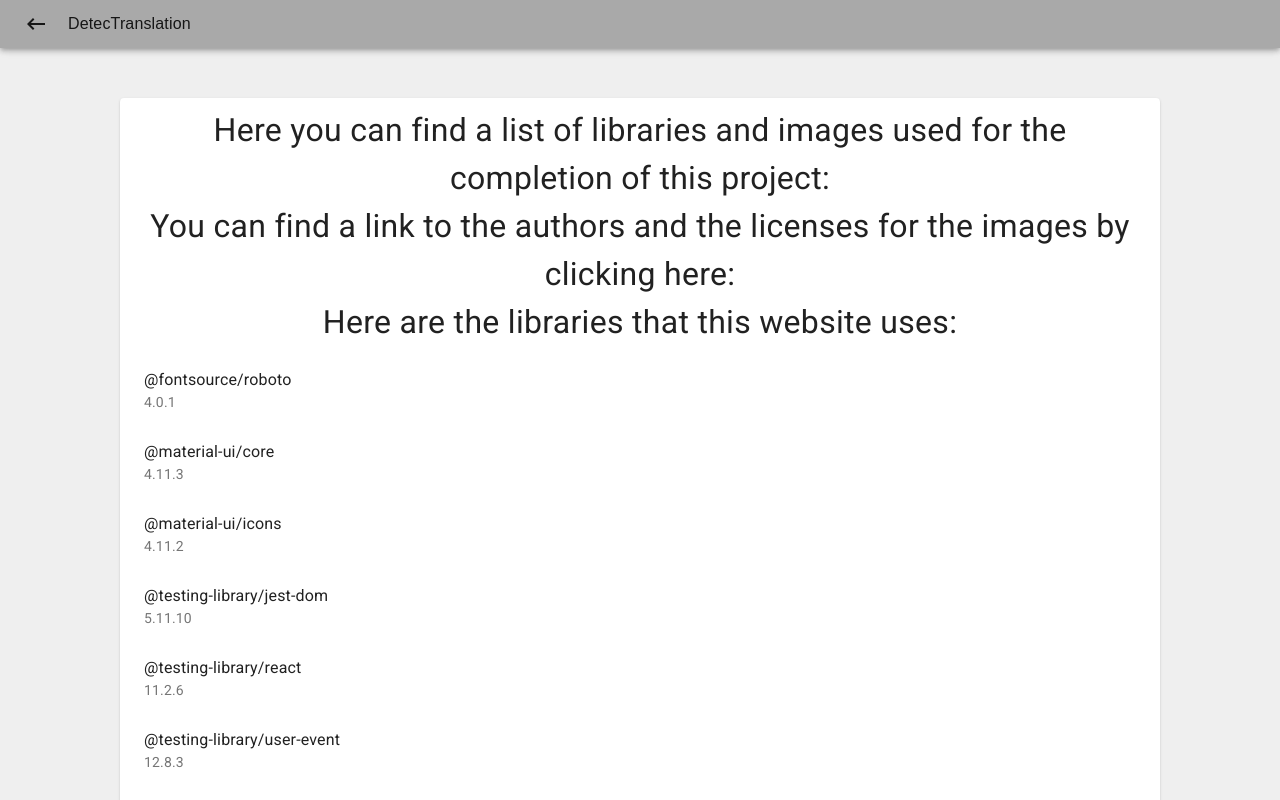
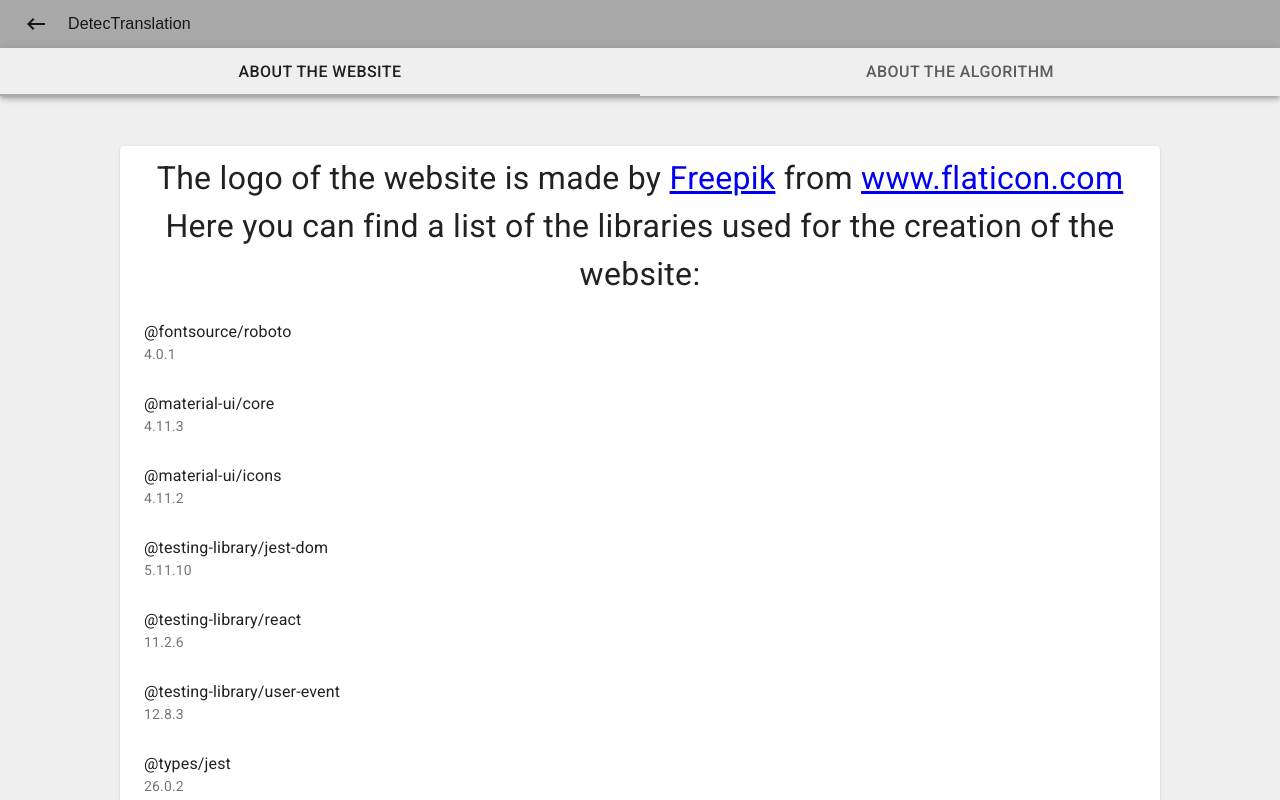
Before and after one commit to calinalexandru99/Individual-Project, a React (Create React App) app: page /credits in a window 1280 px wide. Shown: the top 800 px of the page. Built offline with nearby package versions, Linux system fonts and the light colour scheme.

Commit message:
Create new tab for algorithm packages in Credits screen

```diff
--- /dev/null
+++ b/src/components/Panel.tsx
@@ -0,0 +1,17 @@
+import React, { ReactNode } from "react";
+
+interface PanelProps {
+    value: number;
+    index: number;
+    children: ReactNode;
+}
+
+const Panel: React.FC<PanelProps> = ({ children, value, index }: PanelProps) => {
+    if (value !== index) {
+        return null;
+    }
+
+    return <>{children}</>;
+};
+
+export default Panel;
--- a/src/screens/Credits/Credits.tsx
+++ b/src/screens/Credits/Credits.tsx
@@ -1,9 +1,11 @@
-import React from "react";
+import React, {useState} from "react";
 import TopBar from "../../components/TopBar";
-import {Card, List, ListItem, ListItemText, Typography} from "@material-ui/core";
-import libraries from "./libraries.json";
+import {AppBar, Card, List, ListItem, ListItemText, Tab, Tabs, Typography} from "@material-ui/core";
+import websiteLibraries from "./websiteLibraries.json";
+import algorithmPackages from "./algorithmPackages.json";
 import {getPackagesArray} from "./CreditsUtils";
 import {createStyles, makeStyles} from "@material-ui/core/styles";
+import Panel from "../../components/Panel";
 
 const useStyles = makeStyles((theme) =>
     createStyles({
@@ -43,6 +45,15 @@
             justifyContent: "center",
             alignItems: "center",
         },
+        appBar: {
+            backgroundColor: "#EFEFEF",
+        },
+        tabIndicator: {
+            backgroundColor: "#A9A9A9",
+        },
+        tab: {
+            fontSize: "1rem",
+        }
     })
 );
 
@@ -50,30 +61,66 @@
 
     const classes = useStyles();
 
+    const [currentTab, setCurrentTab] = useState(0);
+
+    // @ts-ignore
+    const onTabChange = (_event, newValue: number) => setCurrentTab(newValue);
+
     return (
         <>
             <TopBar showBack/>
+
+            <AppBar className={classes.appBar} position="sticky">
+                <Tabs
+                    classes={{indicator: classes.tabIndicator}}
+                    variant="fullWidth"
+                    centered
+                    aria-label="Credits pages"
+                    value={currentTab}
+                    onChange={onTabChange}
+                >
+                    <Tab className={classes.tab} label="About the website"/>
+
+                    <Tab className={classes.tab} label="About the algorithm"/>
+                </Tabs>
+            </AppBar>
+
             <div className={classes.container}>
+                <Panel value={currentTab} index={0}>
                     <Card className={classes.card}>
                         <Typography className={classes.text}>
-                        Here you can find a list of libraries and images used for the completion of this project:
-                    </Typography>
-
-                    <Typography className={classes.text}>
-                        You can find a link to the authors and the licenses for the images by clicking here:{" "}
-
+                            The logo of the website is made by <a href="https://www.freepik.com"
+                                                                  title="Freepik">Freepik</a> from <a
+                            href="https://www.flaticon.com/" title="Flaticon">www.flaticon.com</a>
                         </Typography>
                         <Typography className={classes.text}>
-                        Here are the libraries that this website uses:
+                            Here you can find a list of the libraries used for the creation of the website:
                         </Typography>
                         <List className={classes.list}>
-                        {getPackagesArray(libraries).map(({name, version}) => (
+                            {getPackagesArray(websiteLibraries).map(({name, version}) => (
                                 <ListItem key={name}>
                                     <ListItemText primary={name} secondary={version}/>
                                 </ListItem>
                             ))}
                         </List>
                     </Card>
+                </Panel>
+
+                <Panel value={currentTab} index={1}>
+                    <Card className={classes.card}>
+                        <Typography className={classes.text}>
+                            Here you can find of list of packages used for the creation of the cross-language plagiarism
+                            detection algorithm:
+                        </Typography>
+                        <List className={classes.list}>
+                            {getPackagesArray(algorithmPackages).map(({name, version}) => (
+                                <ListItem key={name}>
+                                    <ListItemText primary={name} secondary={version}/>
+                                </ListItem>
+                            ))}
+                        </List>
+                    </Card>
+                </Panel>
             </div>
         </>
     );
--- /dev/null
+++ b/src/screens/Credits/algorithmPackages.json
@@ -0,0 +1,3 @@
+{
+
+}
```
Also changed, not shown: src/screens/Credits/CreditsUtils.ts (+0 -14 lines), public/translate.png, src/misc/translate.png, src/screens/Credits/websiteLibraries.json (renamed from src/screens/Credits/libraries.json). Lines whose indentation alone changed are shown as unchanged.
